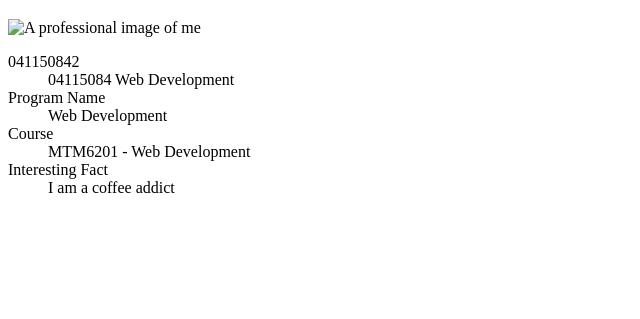
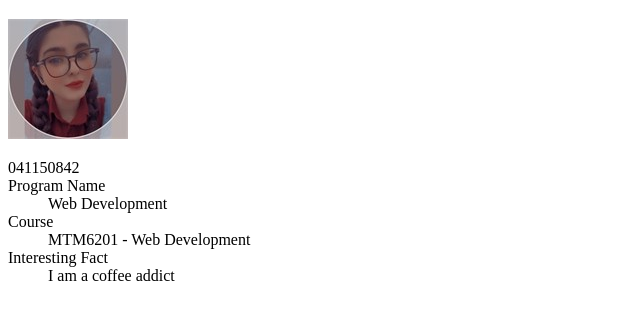
Before and after one commit to AnitaSahraeian/mtm6201-week1, a plain HTML site: page index.html in a window 1280 px wide. Shown: the part 61-380 px from the top of the page, without its empty margins (0-640 px from the left). Drawn offline with Linux system fonts and the light colour scheme.

Commit message:
git commit -m "Added my profile photo and updated HTML"

```diff
--- a/index.html
+++ b/index.html
@@ -7,11 +7,11 @@
 </head>
 <body>
     <h1>Anita Sahraein</h1>
-    <img src="my_image.jpg" alt="A professional image of me">
+    <img src="image.jpg" alt="A professional image of me">
 
     <dl>
         <dt>041150842</dt>
-        <dd>04115084 Web Development</dd>
+
 
         <dt>Program Name</dt>
         <dd>Web Development</dd>
```
